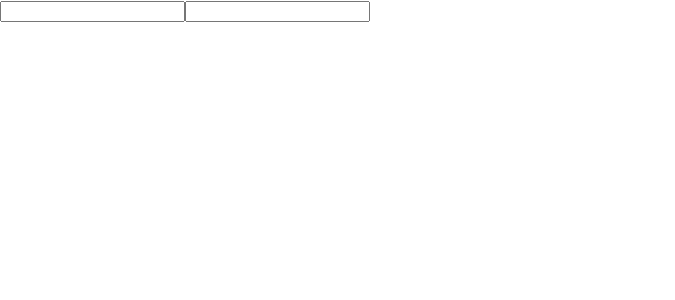
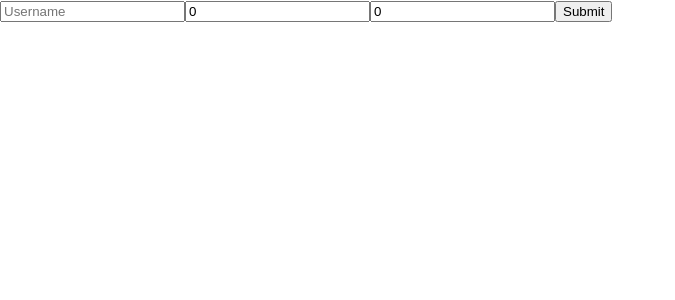
Before and after one commit to nerdherd/Nerd-Search, a React (Create React App) app: page / in a window 1280 px wide. Shown: the top 300 px of the page, without its empty margins (0-675 px from the left). Built offline with nearby package versions, Linux system fonts and the light colour scheme.

Commit message:
Add redirects in between pages

```diff
--- a/src/App.js
+++ b/src/App.js
@@ -1,9 +1,10 @@
 import React, { useState } from "react";
 import { BrowserRouter, Routes, Route } from "react-router-dom";
-import Teleop from './Teleop.js'
-import Auto from './Auto.js'
+import Teleop from './Pages/Teleop.js'
+import Auto from './Pages/Auto.js'
 import "./index.css"
-import ScouterInfo from "./ScouterInfo.js";
+import ScouterInfo from "./Pages/ScouterInfo.js";
+import FormComplete from "./Pages/FormComplete.js";
 
 function App() {
   const [scores, setScores] = useState([
@@ -68,9 +69,81 @@ function App() {
   ])
 
   const [scouterInfo, setScouterInfo] = useState({
-    name: "",
+    username: "",
+    matchNumber: 0,
+    teamNumber: 0
+  })
+
+  const initialScouterInfoState = {
+    username: "",
     matchNumber: 0
-  })
+  }
+
+  const initialScoreState = [
+    {
+      scoreType: "Cone High Auto",
+      scoreValue: 0,
+    },
+    {
+      scoreType: "Cone Mid Auto",
+      scoreValue: 0,
+    },
+    {
+      scoreType: "Cone Low Auto",
+      scoreValue: 0,
+    },
+    {
+      scoreType: "Cube High Auto",
+      scoreValue: 0,
+    },
+    {
+      scoreType: "Cube Mid Auto",
+      scoreValue: 0,
+    },
+    {
+      scoreType: "Cube Low Auto",
+      scoreValue: 0,
+    },
+    {
+      scoreType: "Cone High Teleop",
+      scoreValue: 0,
+    },
+    {
+      scoreType: "Cone Mid Teleop",
+      scoreValue: 0,
+    },
+    {
+      scoreType: "Cone Low Teleop",
+      scoreValue: 0,
+    },
+    {
+      scoreType: "Cube High Teleop",
+      scoreValue: 0,
+    },
+    {
+      scoreType: "Cube Mid Teleop",
+      scoreValue: 0,
+    },
+    {
+      scoreType: "Cube Low Teleop",
+      scoreValue: 0,
+    },
+
+    // 0 is undocked, 1 is docked, 2 is engaged
+    {
+      scoreType: "Charge Station Auto",
+      scoreValue: 0
+    },
+    {
+      scoreType: "Charge Station Endgame",
+      scoreValue: 0
+    }
+  ]
+
+  const resetStates = () => {
+    setScores(initialScoreState)
+    setScouterInfo(initialScouterInfoState)
+  }
 
   // change
   function incrementScore(scoreType, increment) {
@@ -97,6 +170,7 @@ function App() {
           <Route path='/' element={<ScouterInfo scouterInfo={scouterInfo} setScouterInfo={setScouterInfo}/>} />
           <Route path="/autonomous" element={<Auto getScore={getScore} incrementScore={incrementScore}/>} />
           <Route path="/teleop" element={<Teleop getScore={getScore} incrementScore={incrementScore}/>} />
+          <Route path="/formComplete" element={<FormComplete matchNumber={scouterInfo.matchNumber} teamNumber={scouterInfo.teamNumber} resetStates={resetStates}/>}></Route>
       </Routes>
     </BrowserRouter>
   )
--- a/src/Auto.js
+++ /dev/null
@@ -1,19 +0,0 @@
-import ChargeStation from "./ChargeStation.js";
-import ScoreButton from "./ScoreButton.js"
-
-function Auto({getScore, incrementScore}) {
-    return (
-        <>
-            <ScoreButton scoreType="Cone High Auto" getScore={getScore} incrementScore={incrementScore}></ScoreButton>
-            <ScoreButton scoreType="Cone Mid Auto" getScore={getScore} incrementScore={incrementScore}></ScoreButton>
-            <ScoreButton scoreType="Cone Low Auto" getScore={getScore} incrementScore={incrementScore}></ScoreButton>
-            <ScoreButton scoreType="Cube High Auto" getScore={getScore} incrementScore={incrementScore}></ScoreButton>
-            <ScoreButton scoreType="Cube Mid Auto" getScore={getScore} incrementScore={incrementScore}></ScoreButton>
-            <ScoreButton scoreType="Cube Low Auto" getScore={getScore} incrementScore={incrementScore}></ScoreButton>
-            <ChargeStation scoreType="Charge Station Auto" getScore={getScore} incrementScore={incrementScore}></ChargeStation>
-
-        </>
-    )
-}
-
-export default Auto;
--- a/src/ChargeStation.js
+++ b/src/Forms/ChargeStation.js
@@ -1,4 +1,4 @@
-import "./index.css"
+import "../index.css"
 
 function ChargeStation({scoreType, getScore, incrementScore}) {
     let increment = (getScore(scoreType) == 2) ? -2 : 1
--- /dev/null
+++ b/src/Pages/Auto.js
@@ -0,0 +1,31 @@
+import ChargeStation from "../Forms/ChargeStation.js";
+import ScoreButton from "../Forms/ScoreButton.js"
+import { useNavigate } from "react-router-dom";
+
+function Auto({getScore, incrementScore}) {
+    const navigate = useNavigate()
+
+    function handleSubmit(event) {
+        event.preventDefault()
+        navigate('/teleop')
+    }
+
+    return (
+        <>
+            <div className='cone'>
+                <ScoreButton scoreType="Cone High Auto" getScore={getScore} incrementScore={incrementScore}></ScoreButton>
+                <ScoreButton scoreType="Cone Mid Auto" getScore={getScore} incrementScore={incrementScore}></ScoreButton>
+                <ScoreButton scoreType="Cone Low Auto" getScore={getScore} incrementScore={incrementScore}></ScoreButton>
+            </div>
+            <div className='cube'>
+                <ScoreButton scoreType="Cube High Auto" getScore={getScore} incrementScore={incrementScore}></ScoreButton>
+                <ScoreButton scoreType="Cube Mid Auto" getScore={getScore} incrementScore={incrementScore}></ScoreButton>
+                <ScoreButton scoreType="Cube Low Auto" getScore={getScore} incrementScore={incrementScore}></ScoreButton>
+            </div>
+            <ChargeStation scoreType="Charge Station Auto" getScore={getScore} incrementScore={incrementScore}></ChargeStation>
+            <button type='submit' onClick={handleSubmit}>Teleop</button>
+        </>
+    )
+}
+
+export default Auto;
--- /dev/null
+++ b/src/Pages/FormComplete.js
@@ -0,0 +1,24 @@
+import { useNavigate } from "react-router-dom"
+
+function FormComplete({matchNumber, teamNumber, resetStates}) {
+    const navigate = useNavigate()
+
+    function handleEdit(event) {
+        navigate('/autonomous')
+    }
+
+    function handleFinalSubmission() {
+        resetStates()
+        navigate('/')
+    }
+
+    return(
+        <>
+            <p>Your scouting form for Match {matchNumber}, scouting team {teamNumber} is complete.</p>
+            <button onClick={handleEdit}>Edit your submission</button>
+            <button onClick={handleFinalSubmission}>I have another rotation</button>
+        </>
+    )
+}
+
+export default FormComplete;
--- /dev/null
+++ b/src/Pages/ScouterInfo.js
@@ -0,0 +1,50 @@
+import { useNavigate } from "react-router-dom";
+
+function ScouterInfo({scouterInfo, setScouterInfo}) {
+
+    const navigate = useNavigate();
+
+    function handleChange(event) {
+        setScouterInfo({
+            ...scouterInfo,
+            [event.target.name]: event.target.value
+        });
+    };
+
+    function handleSubmit(event) {
+        event.preventDefault()
+        navigate('/autonomous')
+    }
+
+    return (
+        <>
+            <input
+                name = "username"
+                placeholder="Username"
+                id='username'
+                onChange={handleChange}
+                type='text'
+                value={scouterInfo.username}
+            ></input>
+            <input
+                name = "matchNumber"
+                placeholder="Match Number"
+                id='matchnumber'
+                type='number'
+                onChange={handleChange}
+                value={scouterInfo.matchNumber}
+            ></input>
+            <input
+                name = "teamNumber"
+                placeholder="Team Number"
+                id='matchnumber'
+                type='number'
+                onChange={handleChange}
+                value={scouterInfo.teamNumber}
+            ></input>
+            <button type='submit' onClick={handleSubmit}>Submit</button>
+        </>
+    )
+}
+
+export default ScouterInfo;
--- /dev/null
+++ b/src/Pages/Teleop.js
@@ -0,0 +1,31 @@
+import ChargeStation from "../Forms/ChargeStation.js";
+import ScoreButton from "../Forms/ScoreButton.js"
+import { useNavigate } from "react-router-dom";
+
+function Teleop({getScore, incrementScore}) {
+    const navigate = useNavigate()
+
+    function handleSubmit(event) {
+        event.preventDefault()
+        navigate('/formComplete')
+    }
+
+    return (
+        <>
+            <div className='cone'>
+                <ScoreButton scoreType="Cone High Teleop" getScore={getScore} incrementScore={incrementScore}></ScoreButton>
+                <ScoreButton scoreType="Cone Mid Teleop" getScore={getScore} incrementScore={incrementScore}></ScoreButton>
+                <ScoreButton scoreType="Cone Low Teleop" getScore={getScore} incrementScore={incrementScore}></ScoreButton>
+            </div>
+            <div className='cube'>
+                <ScoreButton scoreType="Cube High Teleop" getScore={getScore} incrementScore={incrementScore}></ScoreButton>
+                <ScoreButton scoreType="Cube Mid Teleop" getScore={getScore} incrementScore={incrementScore}></ScoreButton>
+                <ScoreButton scoreType="Cube Low Teleop" getScore={getScore} incrementScore={incrementScore}></ScoreButton>
+            </div>
+            <ChargeStation scoreType="Charge Station Endgame" getScore={getScore} incrementScore={incrementScore}></ChargeStation>
+            <button type='submit' onClick={handleSubmit}>Submit Scouting Form</button>
+        </>
+    )
+}
+
+export default Teleop;
--- a/src/ScouterInfo.js
+++ /dev/null
@@ -1,10 +0,0 @@
-function ScouterInfo() {
-    return (
-        <>
-            <input></input>
-            <input></input>
-        </>
-    )
-}
-
-export default ScouterInfo;
--- a/src/Teleop.js
+++ /dev/null
@@ -1,18 +0,0 @@
-import ChargeStation from "./ChargeStation.js";
-import ScoreButton from "./ScoreButton.js"
-
-function Teleop({getScore, incrementScore}) {
-    return (
-        <>
-            <ScoreButton scoreType="Cone High Teleop" getScore={getScore} incrementScore={incrementScore}></ScoreButton>
-            <ScoreButton scoreType="Cone Mid Teleop" getScore={getScore} incrementScore={incrementScore}></ScoreButton>
-            <ScoreButton scoreType="Cone Low Teleop" getScore={getScore} incrementScore={incrementScore}></ScoreButton>
-            <ScoreButton scoreType="Cube High Teleop" getScore={getScore} incrementScore={incrementScore}></ScoreButton>
-            <ScoreButton scoreType="Cube Mid Teleop" getScore={getScore} incrementScore={incrementScore}></ScoreButton>
-            <ScoreButton scoreType="Cube Low Teleop" getScore={getScore} incrementScore={incrementScore}></ScoreButton>
-            <ChargeStation scoreType="Charge Station Endgame" getScore={getScore} incrementScore={incrementScore}></ChargeStation>
-        </>
-    )
-}
-
-export default Teleop;
```
Also changed, not shown: src/GenericTextInput.js (added, +24 -0 lines), src/Forms/ScoreButton.js (renamed from src/ScoreButton.js), src/Pages/Home.js (added).
